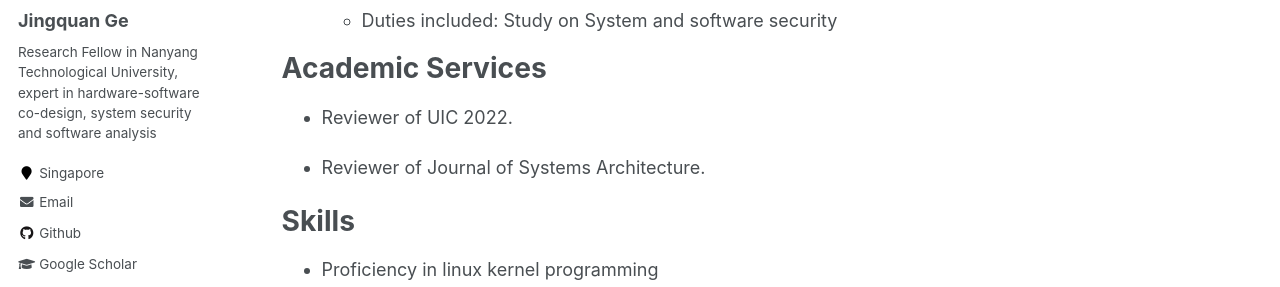
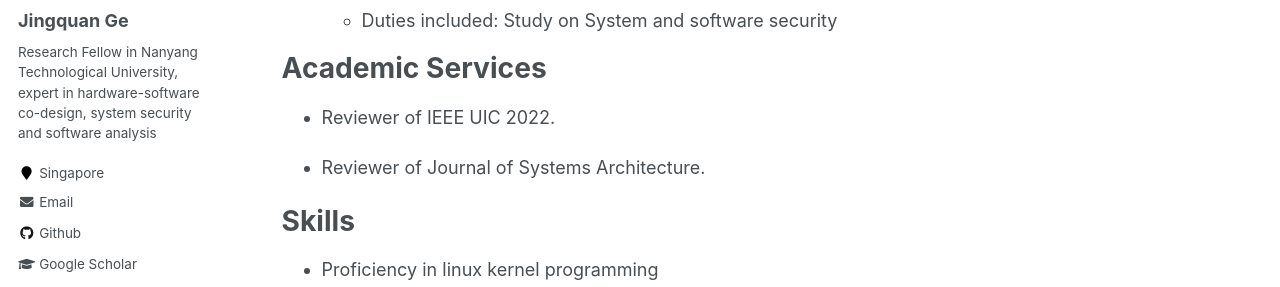
Before and after one commit to gejingquan/gejingquan.github.io, a Jekyll site: the page built from _pages/about.md, in a window 1280 px wide and 900 px high, scrolled down 689 px. Shown: the part 266-553 px from the top of the window. Built offline with Jekyll 4.4.1, drawn with Linux system fonts in a browser that asks for light colours; some web fonts are replaced.

Commit message:
Update about.md

```diff
--- a/_pages/about.md
+++ b/_pages/about.md
@@ -41,7 +41,7 @@ Work experience
 Academic Services
 ======
 
-* Reviewer of UIC 2022.
+* Reviewer of IEEE UIC 2022.
 
 * Reviewer of Journal of Systems Architecture.
 
```
